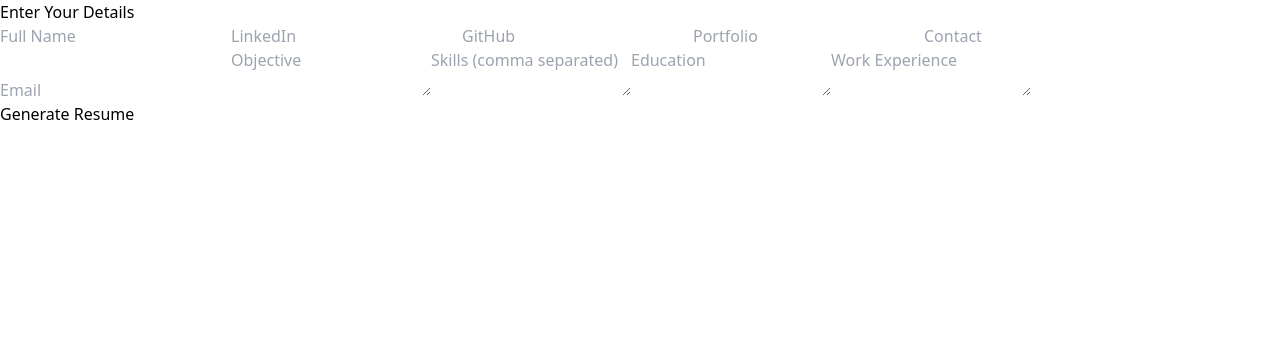
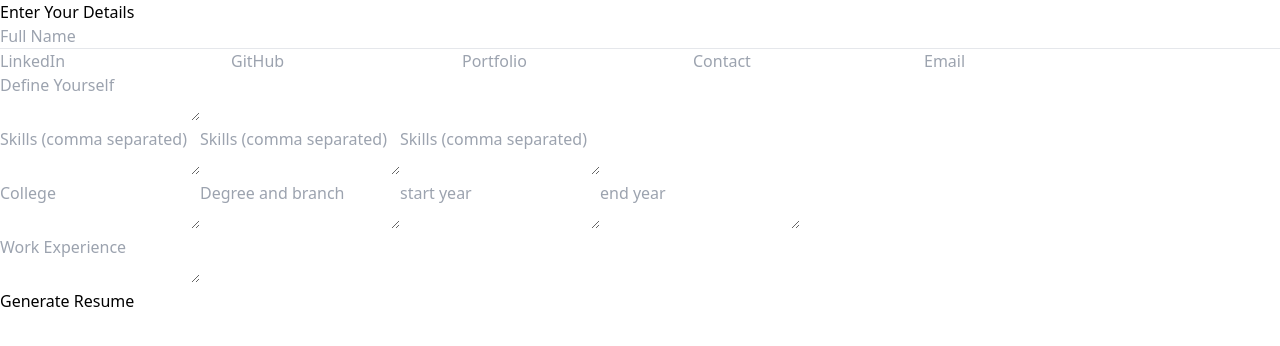
Before and after one commit to Sameer01-01/resume-generator, a React (Vite) app in the folder ACMhealthcareproject/: page / in a window 1280 px wide. Shown: the top 346 px of the page. Built offline with nearby package versions, Linux system fonts and the light colour scheme.

Commit message:
sections added

```diff
--- a/ACMhealthcareproject/src/App.jsx
+++ b/ACMhealthcareproject/src/App.jsx
@@ -13,6 +13,9 @@ function App() {
         <Route path="/resume-preview" element={<ResumePreview resumeData={resumeData} />} />
       </Routes>
     </Router>
+
+
+
   );
 }
 
--- a/ACMhealthcareproject/src/components/ResumeForm.jsx
+++ b/ACMhealthcareproject/src/components/ResumeForm.jsx
@@ -7,7 +7,7 @@ const ResumeForm = ({ setResumeData }) => {
   };
 
   return (
-    <div className="bg-white p-4 rounded shadow">
+    <div className="bg-white p-10 rounded shadow">
       <h2 className="text-xl font-bold mb-4">Enter Your Details</h2>
       <form className="space-y-4">
         <input
@@ -17,6 +17,12 @@ const ResumeForm = ({ setResumeData }) => {
           onChange={handleInputChange}
           className="w-full p-2 border rounded"
         />
+        <hr />
+        <div>
+
+          <div className="flex justify-center items-center gap-3">
+
+
             <input
               type="text"
               name="lkdn"
@@ -31,6 +37,8 @@ const ResumeForm = ({ setResumeData }) => {
               onChange={handleInputChange}
               className="w-full p-2 border rounded"
             />
+
+
             <input
               type="text"
               name="prtf"
@@ -45,6 +53,7 @@ const ResumeForm = ({ setResumeData }) => {
               onChange={handleInputChange}
               className="w-full p-2 border rounded"
             />
+
             <input
               type="text"
               name="mail"
@@ -52,24 +61,70 @@ const ResumeForm = ({ setResumeData }) => {
               onChange={handleInputChange}
               className="w-full p-2 border rounded"
             />
+          </div>
+
+        </div>
+
+
         <textarea
-          name="objective"
-          placeholder="Objective"
+          name="intro"
+          placeholder="Define Yourself"
           onChange={handleInputChange}
           className="w-full p-2 border rounded"
         />
+
+
+<div>
           <textarea
-          name="skills"
+            name="skillsl1"
             placeholder="Skills (comma separated)"
             onChange={handleInputChange}
             className="w-full p-2 border rounded"
           />
           <textarea
-          name="education"
-          placeholder="Education"
+            name="skillsl2"
+            placeholder="Skills (comma separated)"
             onChange={handleInputChange}
             className="w-full p-2 border rounded"
           />
+          <textarea
+            name="skillsl3"
+            placeholder="Skills (comma separated)"
+            onChange={handleInputChange}
+            className="w-full p-2 border rounded"
+          />
+        </div>
+
+        <div>
+
+          <textarea
+            name="clgname"
+            placeholder="College"
+            onChange={handleInputChange}
+            className="w-full p-2 border rounded"
+          />
+          <textarea
+            name="education"
+            placeholder="Degree and branch"
+            onChange={handleInputChange}
+            className="w-full p-2 border rounded"
+          />
+          <textarea
+            name="grdyear"
+            placeholder="start year"
+            onChange={handleInputChange}
+            className="w-full p-2 border rounded"
+          />
+          <textarea
+            name="grdyear2"
+            placeholder="end year"
+            onChange={handleInputChange}
+            className="w-full p-2 border rounded"
+          />
+        </div>
+
+
+
         <textarea
           name="experience"
           placeholder="Work Experience"
@@ -78,8 +133,8 @@ const ResumeForm = ({ setResumeData }) => {
         />
       </form>
 
-      <div className="mt-4">
-        <button className="bg-blue-500 text-white py-2 px-4 rounded">
+      <div className="flex justify-center items-center mt-4">
+        <button className="bg-blue-500 flex justify-center items-center text-white py-2 px-4 rounded">
           <Link to="/resume-preview">Generate Resume</Link>
         </button>
       </div>
--- a/ACMhealthcareproject/src/components/ResumePreview.jsx
+++ b/ACMhealthcareproject/src/components/ResumePreview.jsx
@@ -10,39 +10,60 @@ const ResumePreview = ({ resumeData }) => {
 
 
         <div className="space-y-4">
-          <h3 className="text-lg text-center font-bold">{resumeData.name || "Your Name"}</h3>
+          <h3 className="text-3xl text-center font-bold">{resumeData.name || "Your Name"}</h3>
+
+          <hr />
 
           <div className="flex items-center justify-center gap-5 flex-wrap text-center">
 
-          <p>{resumeData.lkdn || "Linkedin"}</p>
-          <p>{resumeData.gthb || "Github"}</p>
-          <p>{resumeData.prtf || "Portfolio"}</p>
-          <p>{resumeData.cnt || "Phone"}</p>
-          <p>{resumeData.mail || "Email"}</p>
+          <p> <a className="hover:underline" href={resumeData.lkdn}>Linkedin</a> </p>
+          <p> <a href={resumeData.gthb}>Github</a> </p>
+          <p><a href={resumeData.prtf}>Portfolio</a></p>
+          <p className="hover:underline">{resumeData.cnt || "Phone"}</p>
+          <p className="hover:underline">{resumeData.mail || "Email"}</p>
           </div>
+          <hr />
+
           <div>
             <h4 className="font-bold text-center">Objective</h4>
-            <p>{resumeData.objective || "Your Objective"}</p>
+            <p>{resumeData.intro || "Your Introduction"}</p>
           </div>
+
+          <hr />
           <div>
             <h4 className="font-bold">Skills</h4>
-            <p>{resumeData.skills || "Your Skills"}</p>
+            <p>{resumeData.skillsl1 || "Your Skills"}</p>
+            <p>{resumeData.skillsl2}</p>
+            <p>{resumeData.skillsl3}</p>
           </div>
+
+          <hr />
+
+
           <div>
             <h4 className="font-bold">Education</h4>
-            <p>{resumeData.education || "Your Education"}</p>
+            <p>{resumeData.clgname || "Your College"}</p>
+            <p>{resumeData.education || "Your Education"}  <span>{resumeData.grdyear}</span> - {resumeData.grdyear2} </p>
           </div>
+
+
+
           <div>
             <h4 className="font-bold">Experience</h4>
             <p>{resumeData.experience || "Your Work Experience"}</p>
           </div>
         </div>
+
+
+        <div className="flex justify-center items-center">
+
         <button
           onClick={handlePrint}
           className="mt-4 p-2 bg-blue-500 text-white rounded"
-        >
+          >
           Print Resume
         </button>
+          </div>
       </div>
     );
   };
```
Lines whose indentation alone changed are shown as unchanged.
